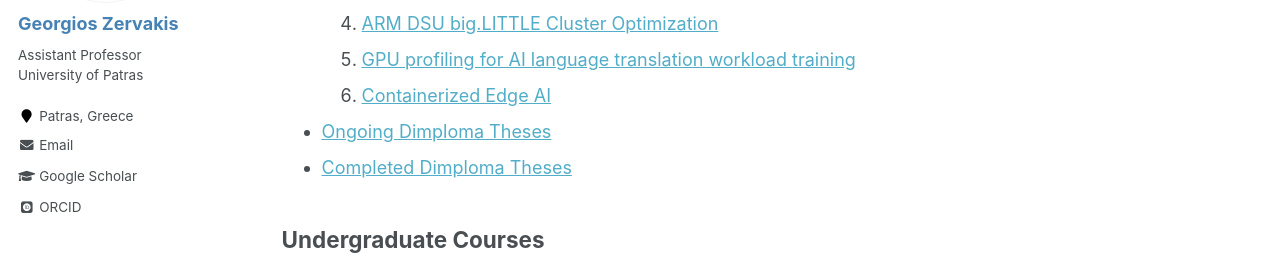
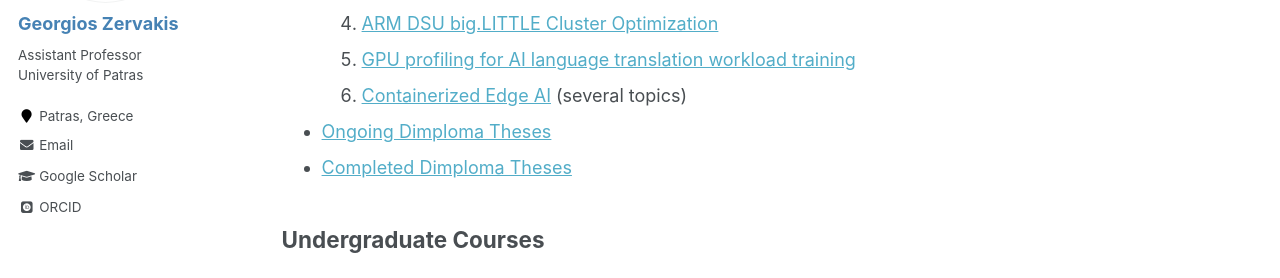
Before and after one commit to giozerv/giozerv.github.io, a Jekyll site: the page built from _pages/teaching.md, in a window 1280 px wide and 900 px high. Shown: the part 340-618 px from the top of the window. Built offline with Jekyll 4.4.1, drawn with Linux system fonts in a browser that asks for light colours; some web fonts are replaced.

Commit message:
update teaching

```diff
--- a/_pages/teaching.md
+++ b/_pages/teaching.md
@@ -54,7 +54,7 @@ h3 {
     1. [Design and Evaluation of a Vector Functional Unit](#design-and-evaluation-of-a-vector-functional-unit)
     1. [ARM DSU big.LITTLE Cluster Optimization](#arm-dsu-biglittle-cluster-optimization)
     1. [GPU profiling for AI language translation workload training](#gpu-profiling-for-ai-language-translation-workload-training)
-    1. [Containerized Edge AI](#containerized-edge-ai)
+    1. [Containerized Edge AI](#containerized-edge-ai) (several topics)
 - [Ongoing Dimploma Theses](#ongoing-dimploma-theses)
 - [Completed Dimploma Theses](#completed-dimploma-theses)
 
```
